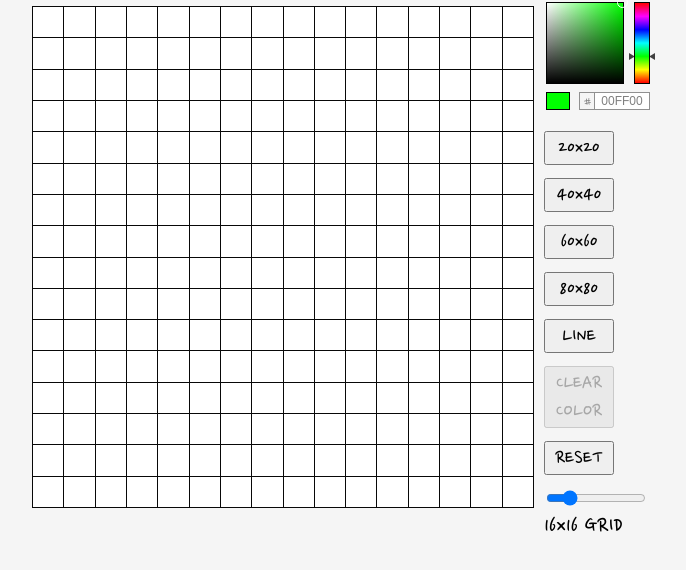
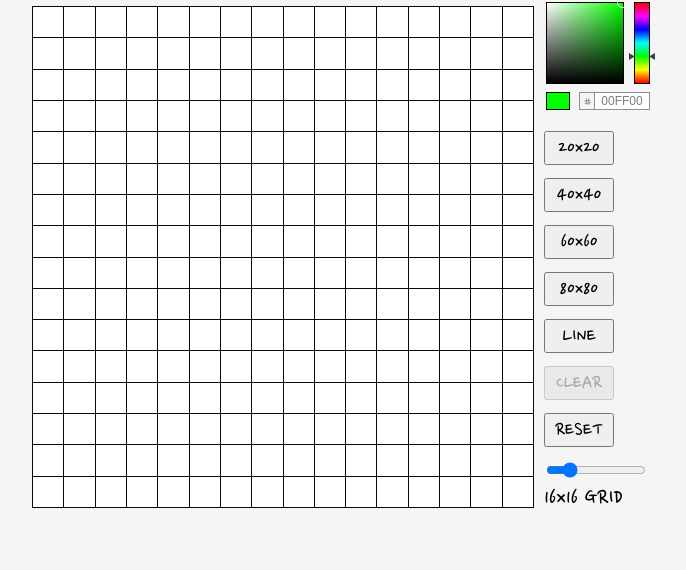
Before and after one commit to Moussack/odin-sketchProject, a plain HTML site: page index.html in a window 1280 px wide. Shown: the part 68-638 px from the top of the page, without its empty margins (293-979 px from the left). Drawn offline with Linux system fonts and the light colour scheme.

Commit message:
change the clear button

```diff
--- a/index.html
+++ b/index.html
@@ -26,7 +26,7 @@
             <button id="gridBtnThree" class="gridBtn">60x60</button>
             <button id="gridBtnFour" class="gridBtn">80x80</button>
             <button id="gridLine" class="">LINE</button>
-            <button id="gridClear" class="">CLEAR COLOR</button>
+            <button id="gridClear" class="">CLEAR</button>
             <button id="gridDefault" class="defaultBtn">RESET</button>
             <div class="rangeDiv">
                <div>
```
